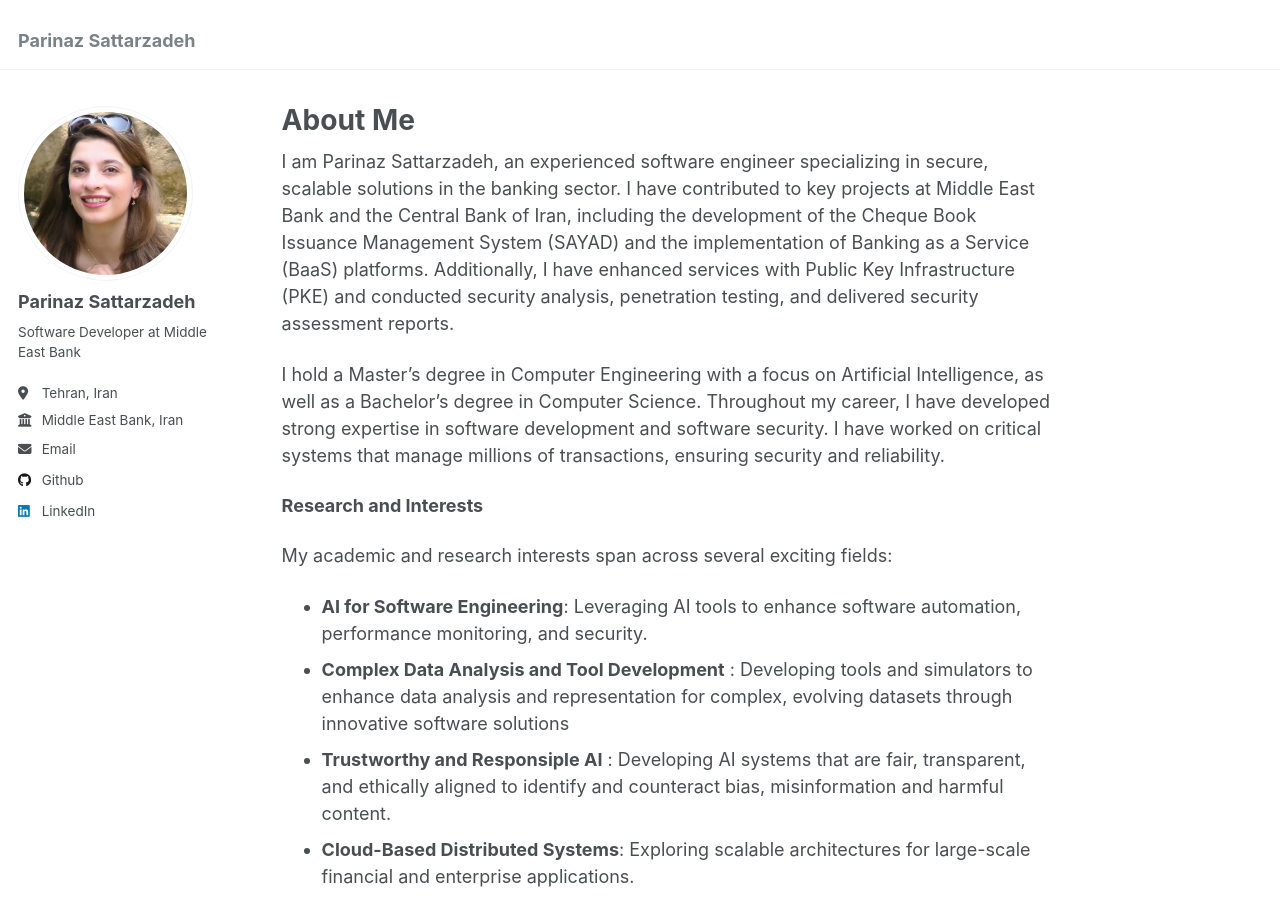
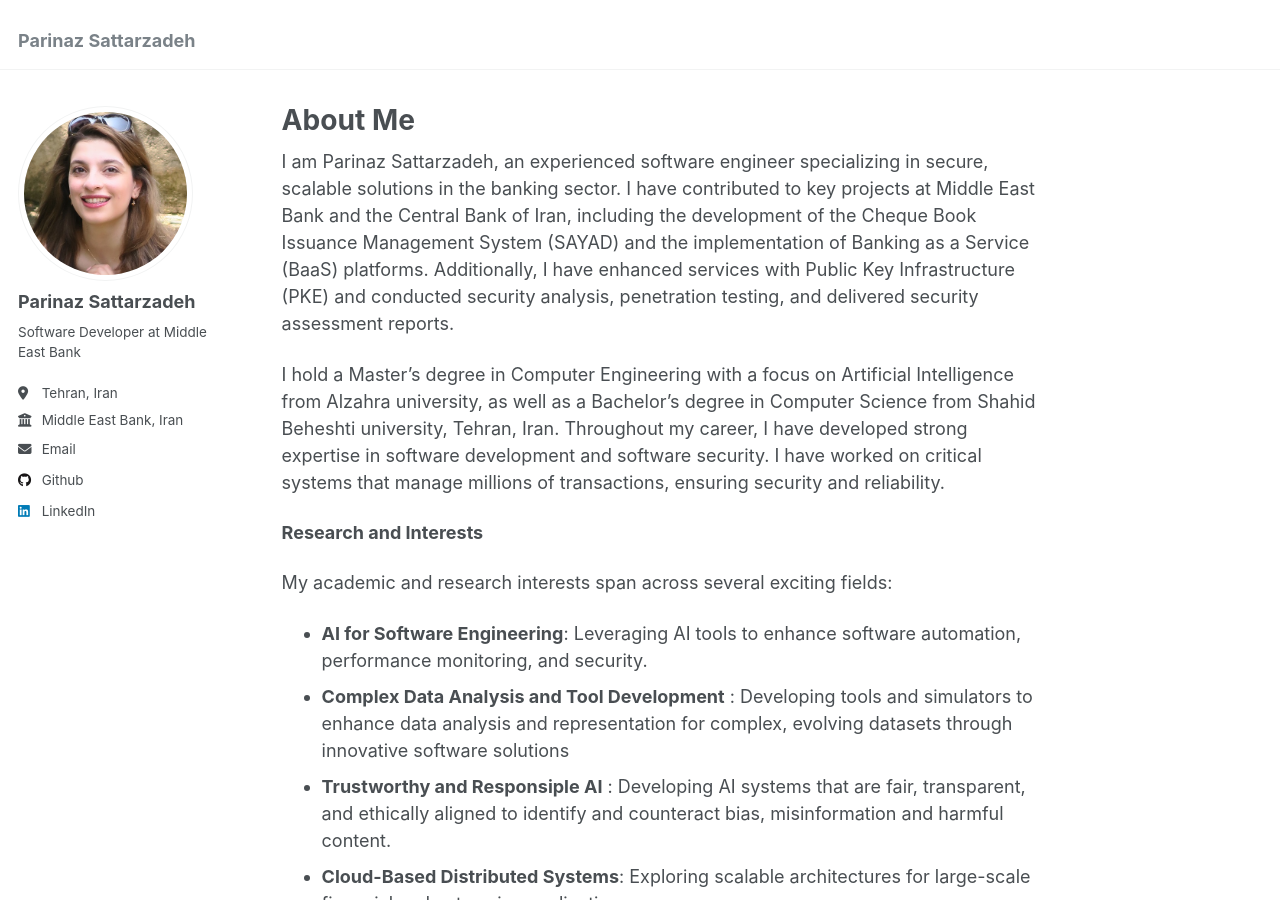
Before and after one commit to parinaz-st/parinaz-st.github.io, a Jekyll site: the page built from _pages/about.md, in a window 1280 px wide and 900 px high. Built offline with Jekyll 4.4.1, drawn with Linux system fonts in a browser that asks for light colours.

Commit message:
Update about.md

```diff
--- a/_pages/about.md
+++ b/_pages/about.md
@@ -10,7 +10,7 @@ redirect_from:
 
 I am Parinaz Sattarzadeh, an experienced software engineer specializing in secure, scalable solutions in the banking sector. I have contributed to key projects at Middle East Bank and the Central Bank of Iran, including the development of the Cheque Book Issuance Management System (SAYAD) and the implementation of Banking as a Service (BaaS) platforms. Additionally, I have enhanced services with Public Key Infrastructure (PKE) and conducted security analysis, penetration testing, and delivered security assessment reports.
 
-I hold a Master's degree in Computer Engineering with a focus on Artificial Intelligence, as well as a Bachelor's degree in Computer Science. Throughout my career, I have developed strong expertise in software development and software security. I have worked on critical systems that manage millions of transactions, ensuring security and reliability.
+I hold a Master's degree in Computer Engineering with a focus on Artificial Intelligence from Alzahra university, as well as a Bachelor's degree in Computer Science from Shahid Beheshti university, Tehran, Iran. Throughout my career, I have developed strong expertise in software development and software security. I have worked on critical systems that manage millions of transactions, ensuring security and reliability.
 
 **Research and Interests**
 
```
